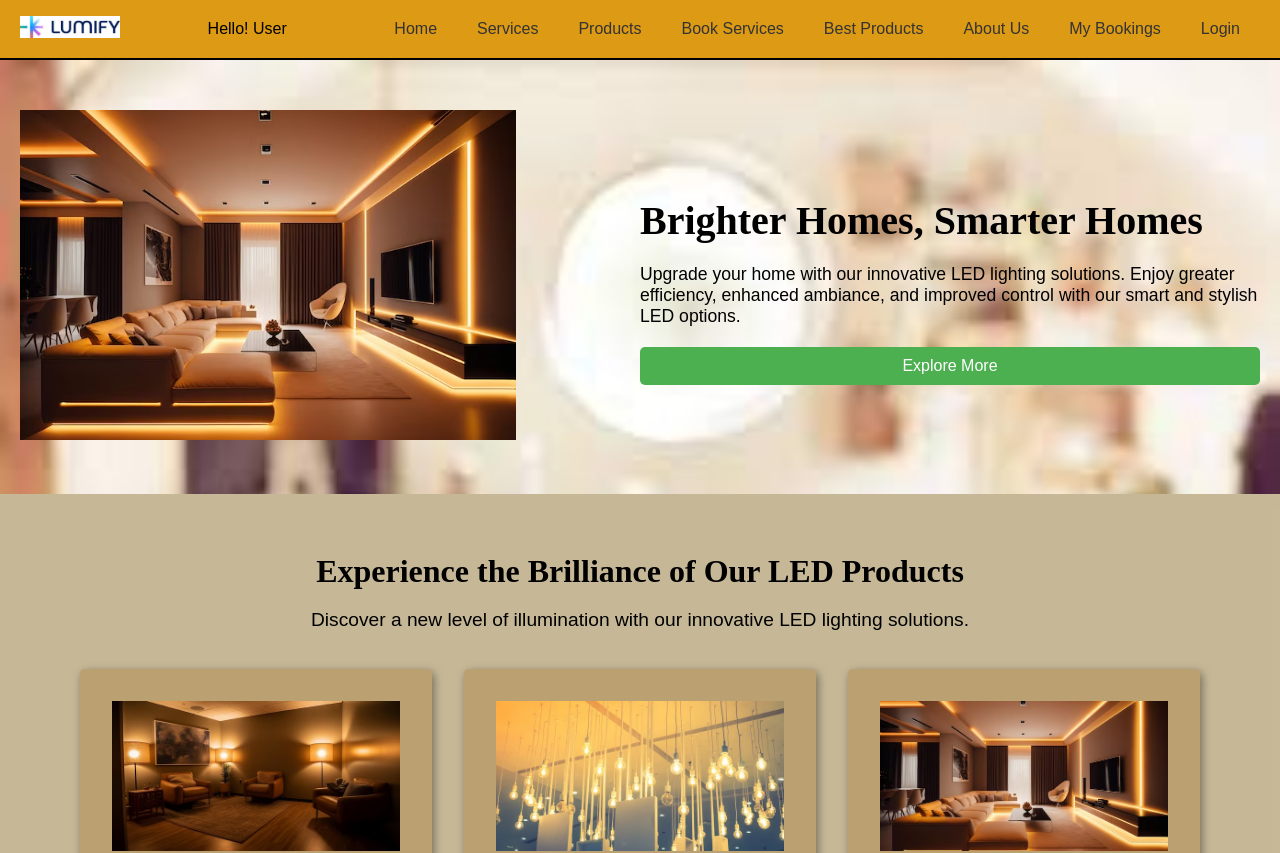
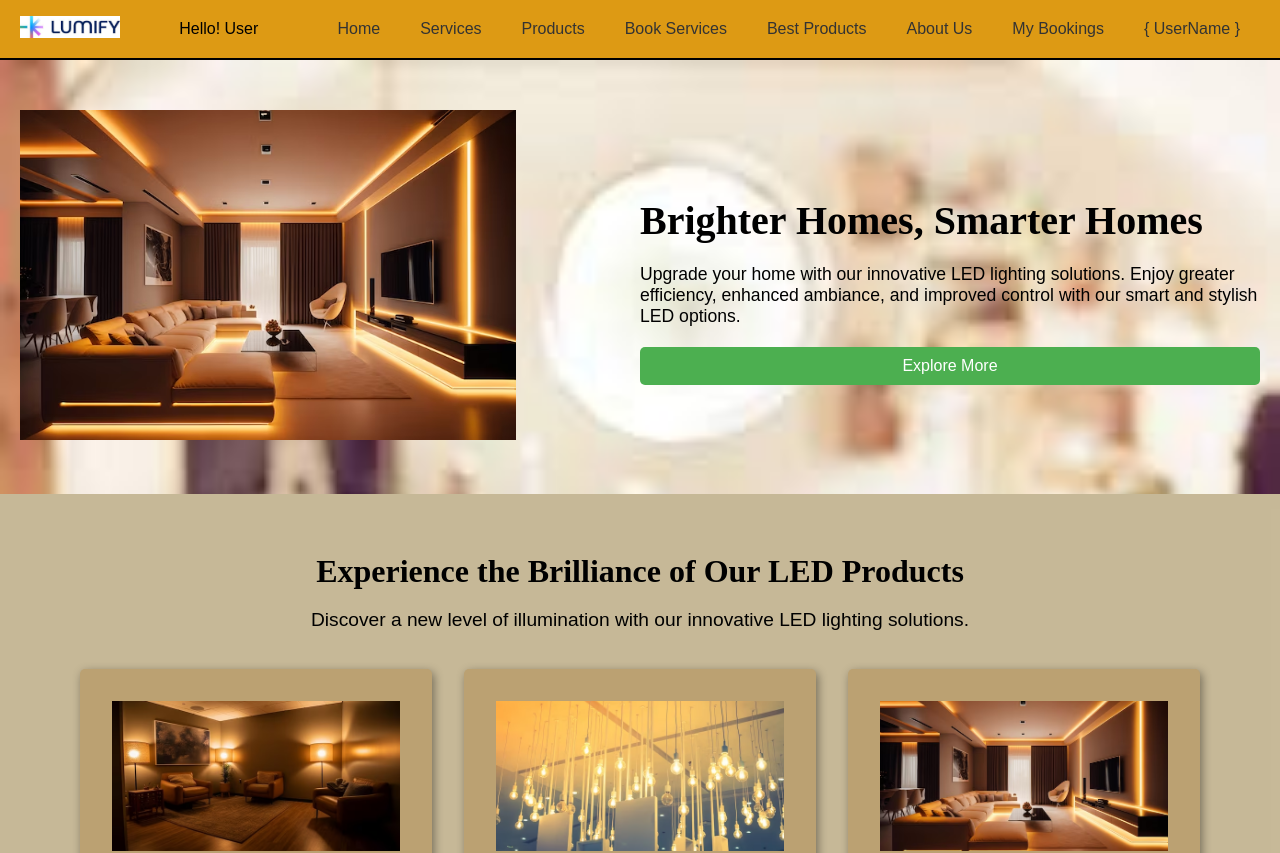
Before and after one commit to darshansatapara/Lumify-LEDServiceWebsite, a React (Create React App) app: page / in a window 1280 px wide. Shown: the top 853 px of the page. Built offline with nearby package versions, Linux system fonts and the light colour scheme.

Commit message:
set the navbar

```diff
--- a/package.json
+++ b/package.json
@@ -3,6 +3,8 @@
   "version": "0.1.0",
   "private": true,
   "dependencies": {
+    "@fortawesome/free-solid-svg-icons": "^6.5.1",
+    "@fortawesome/react-fontawesome": "^0.2.0",
     "@testing-library/jest-dom": "^5.17.0",
     "@testing-library/react": "^13.4.0",
     "@testing-library/user-event": "^13.5.0",
@@ -41,7 +43,6 @@
   },
   "description": "This project was bootstrapped with [Create React App](https://github.com/facebook/create-react-app).",
   "main": "index.js",
-  "devDependencies": {},
   "author": "",
   "license": "ISC"
 }
--- a/src/common/Navbar.js
+++ b/src/common/Navbar.js
@@ -1,17 +1,36 @@
 import React, { useState } from "react";
 import { NavLink } from "react-router-dom";
 import "../css/Navbar.css";
+import { FontAwesomeIcon } from "@fortawesome/react-fontawesome";
+import { faBars, faX } from "@fortawesome/free-solid-svg-icons";
 
 const Navbar = () => {
-  const [isMenuOpen, setIsMenuOpen] = useState(false);
+  const [isMenuOpen, setIsMenuOpen] = useState("false");
+  const [isLogin, setIsLogin] = useState();
+  const [UserName, setUserName] = useState();
+  const toggleMenu = () => {
 
-  const toggleMenu = () => {
     setIsMenuOpen(!isMenuOpen);
   };
 
   return (
     <nav className="navbar">
       <div className="nav-container">
+        <div className="nav-menu-button">
+          {isMenuOpen ? (
+            <FontAwesomeIcon
+              className="OpenIcon"
+              onClick={toggleMenu}
+              icon={faBars}
+            />
+          ) : (
+            <FontAwesomeIcon
+              className="OpenIcon"
+              onClick={toggleMenu}
+              icon={faX}
+            />
+          )}
+        </div>
         <div>
           <NavLink to="/">
             <img
@@ -22,12 +41,8 @@ const Navbar = () => {
           </NavLink>
         </div>
         <div className="username">Hello! User</div>
-        <button className="nav-menu-button" onClick={toggleMenu}>
-        menu
-        </button>
-
         <div className="FirstMenu">
-          <ul className={isMenuOpen ? "nav-menu active" : "nav-menu"}>
+          <ul className={!isMenuOpen ? "nav-menu" : "nav-menu active"}>
             <li>
               <NavLink to="/" className="nav-links" onClick={toggleMenu}>
                 Home
@@ -84,12 +99,11 @@ const Navbar = () => {
                 My Bookings
               </NavLink>
             </li>
-            <li>
-              <NavLink to="/login" className="nav-links" onClick={toggleMenu}>
-                Login
-              </NavLink>
-            </li>
           </ul>
+
+          <NavLink to="/login" className="nav-links LoginLink">
+            {isLogin ? "Login" : "{ UserName }"}
+          </NavLink>
         </div>
       </div>
     </nav>
--- a/src/css/Navbar.css
+++ b/src/css/Navbar.css
@@ -18,7 +18,14 @@
 .username {
   display: none;
 }
-
+.LoginLink{
+  display: flex;
+  padding: 10px;
+  text-decoration: none;
+  color: #333;
+  position: relative;
+  right: 50%;
+}
 .nav-menu-button {
   display: block;
   background: none;
@@ -26,6 +33,8 @@
   width: 30px;
   height: 30px;
   cursor: pointer;
+  position: absolute;
+  right: 5%;
 }
 
 
@@ -38,15 +47,20 @@
   flex-direction: column;
   position: absolute;
   top: 60px;
-  left: -100%;
+  right: 0%;
   background-color: #df9761;
   width: 40%;
   z-index: 1;
-  transition: left 0.3s ease;
+  transition: right 0.3s ease;
+
 }
-
+.OpenIcon{
+    height: 25px;
+    width: 30px;
+    color: #5b3c02;
+  }
 .nav-menu.active {
-  left: 0;
+  left:-100% ;
 
 }
 
@@ -68,10 +82,18 @@
 
   .nav-menu-button {
     display: none;
+
   }
-
+  .LoginLink{
+    display: flex;
+    padding: 10px;
+    text-decoration: none;
+    color: #333;
+    position: relative;
+    right: 00%;
+  }
   .FirstMenu {
-    display: block;
+    display: flex;
   }
 
   .nav-menu {
@@ -80,6 +102,7 @@
     background-color: transparent;
     width: auto;
     margin-left: auto;
+
   }
 
   .nav-links {
```
Also changed, not shown: 1 other file (tests, documents, lock files or other folders).
